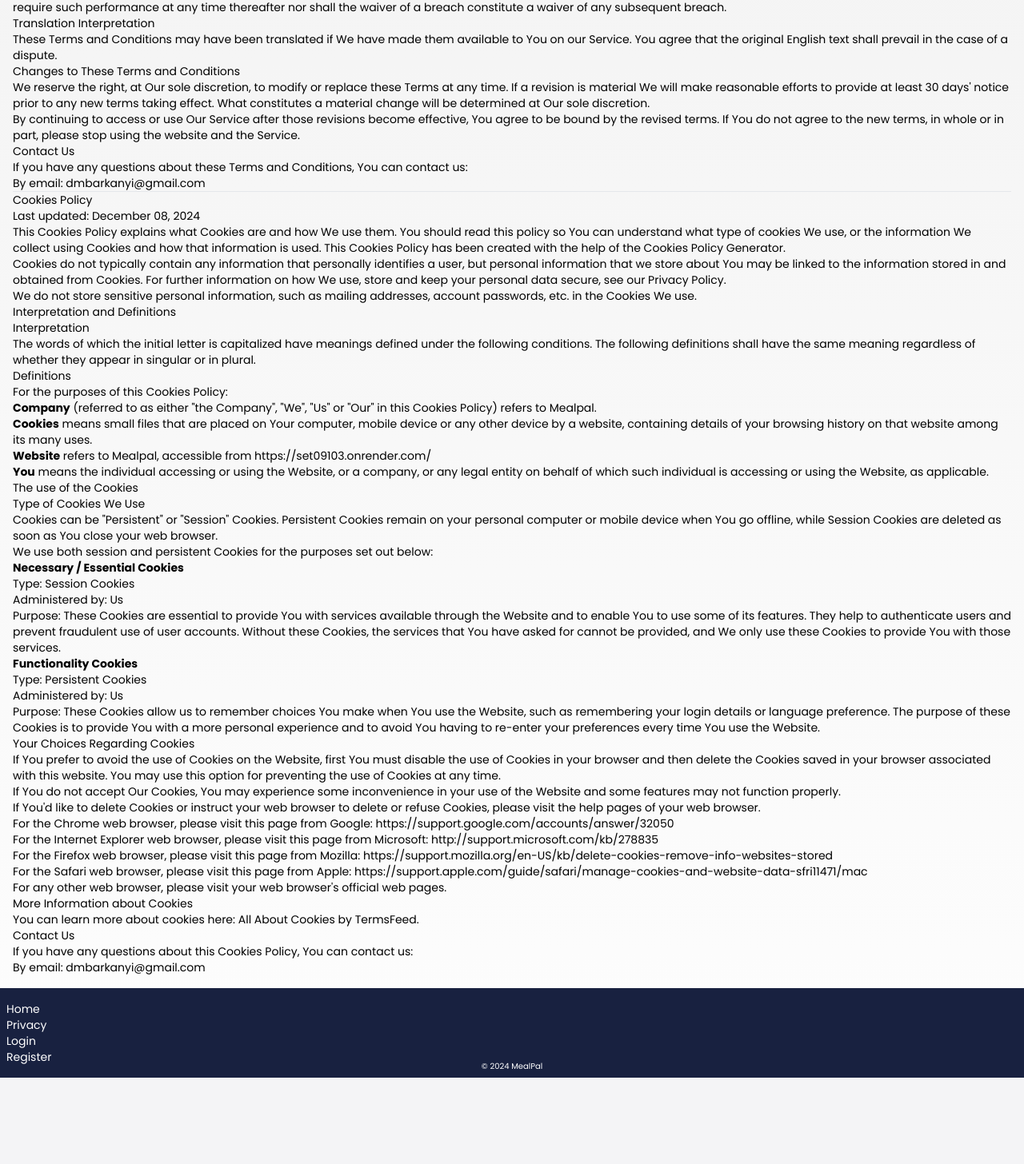
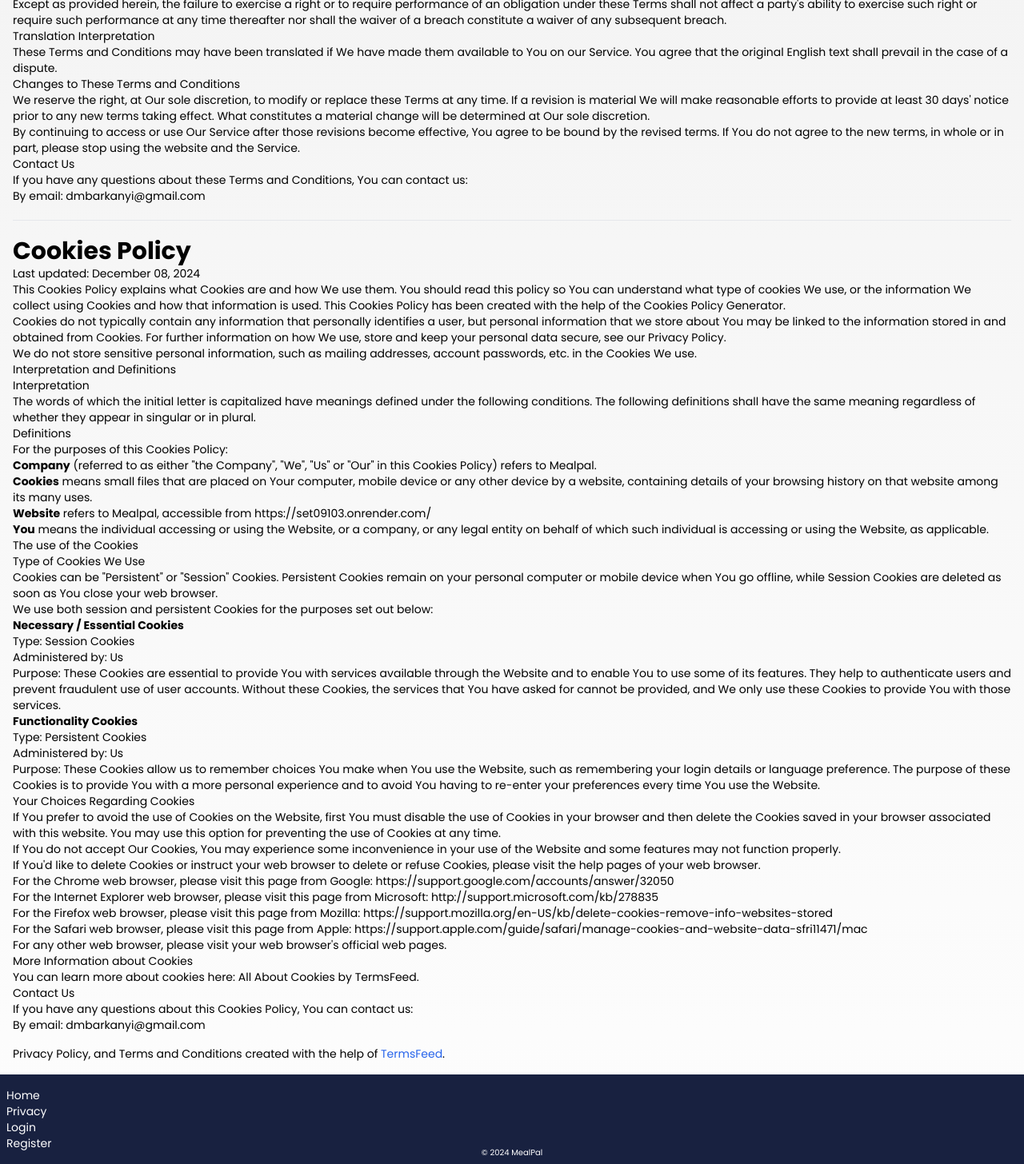
Before and after one commit to iambariz/SET09103, a Flask app: page /privacy in a window 1280 px wide. Shown: the part 1673-3129 px from the top of the page at 80% size. Before the commit the page ends 3021 px from the top, so only its background shows below. Run offline with Flask 3, Linux system fonts and the light colour scheme; some libraries are stand-ins or nearby versions.

Commit message:
Privacy info added

```diff
--- a/app/static/css/styles.css
+++ b/app/static/css/styles.css
@@ -659,6 +659,16 @@ video {
   margin-bottom: 0.5rem;
 }
 
+.my-20 {
+  margin-top: 5rem;
+  margin-bottom: 5rem;
+}
+
+.my-5 {
+  margin-top: 1.25rem;
+  margin-bottom: 1.25rem;
+}
+
 .mb-2 {
   margin-bottom: 0.5rem;
 }
@@ -1156,6 +1123,10 @@ video {
   line-height: 1rem;
 }
 
+.font-bold {
+  font-weight: 700;
+}
+
 .font-light {
   font-weight: 300;
 }
@@ -1172,10 +1143,6 @@ video {
   font-weight: 600;
 }
 
-.font-bold {
-  font-weight: 700;
-}
-
 .uppercase {
   text-transform: uppercase;
 }
@@ -1238,6 +1205,11 @@ video {
 .text-white-50 {
   --tw-text-opacity: 1;
   color: rgb(234 234 234 / var(--tw-text-opacity));
+}
+
+.text-blue-600 {
+  --tw-text-opacity: 1;
+  color: rgb(37 99 235 / var(--tw-text-opacity));
 }
 
 .underline {
--- a/app/templates/pages/privacy.html
+++ b/app/templates/pages/privacy.html
@@ -4,7 +4,7 @@
 {% block content %}
 
 <div id="terms">
-<h1>Terms and Conditions</h1>
+<h1 class="text-3xl font-bold">Terms and Conditions</h1>
 <p>Last updated: December 08, 2024</p>
 <p>Please read these terms and conditions carefully before using Our Service.</p>
 <h2>Interpretation and Definitions</h2>
@@ -88,10 +88,10 @@ You agree that the original English text shall prevail in the case of a dispute.
 </ul>
 </div>
 
-<hr>
+<hr class="my-5">
 
 <div id="cookie">
-    <h1>Cookies Policy</h1>
+    <h1 class="text-3xl font-bold">Cookies Policy</h1>
     <p>Last updated: December 08, 2024</p>
     <p>This Cookies Policy explains what Cookies are and how We use them. You should read this policy so You can understand what type of cookies We use, or the information We collect using Cookies and how that information is used. This Cookies Policy has been created with the help of the <a href="https://www.termsfeed.com/cookies-policy-generator/" target="_blank">Cookies Policy Generator</a>.</p>
     <p>Cookies do not typically contain any information that personally identifies a user, but personal information that we store about You may be linked to the information stored in and obtained from Cookies. For further information on how We use, store and keep your personal data secure, see our Privacy Policy.</p>
@@ -153,5 +153,9 @@ You agree that the original English text shall prevail in the case of a dispute.
     </ul>
 </div>
 
+<div class="mt-4">
+    Privacy Policy, and Terms and Conditions created with the help of <a class="text-blue-600" href="https://www.termsfeed.com/" target="_blank">TermsFeed</a>.
+</div>
+
 
 {% endblock %}
```
Also changed, not shown: other parts of app/static/css/styles.css (+10 -78 lines).
